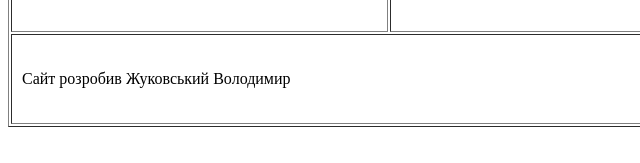
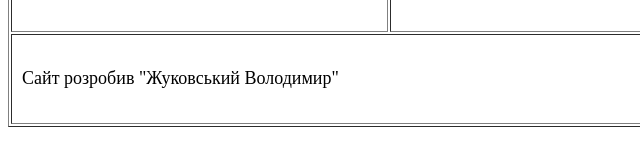
Before and after one commit to Byld1bedo/Byld1bedo.github.io, a plain HTML site: page index.html in a window 1280 px wide. Shown: the part 561-724 px from the top of the page, 0-640 px from the left. Drawn offline with Linux system fonts and the light colour scheme.

Commit message:
Update index.html

```diff
--- a/index.html
+++ b/index.html
@@ -37,7 +37,7 @@
 <td width="70%">(Текст сайта)</td>
 </tr>
 <tr>
-<td colspan="2" valign="middle" height="90">Сайт розробив Жуковський Володимир</td>
+<td colspan="2" valign="middle" height="90"><font size="4">Сайт розробив "Жуковський Володимир"</font></td>
 </tr>
 </table>
 
```
